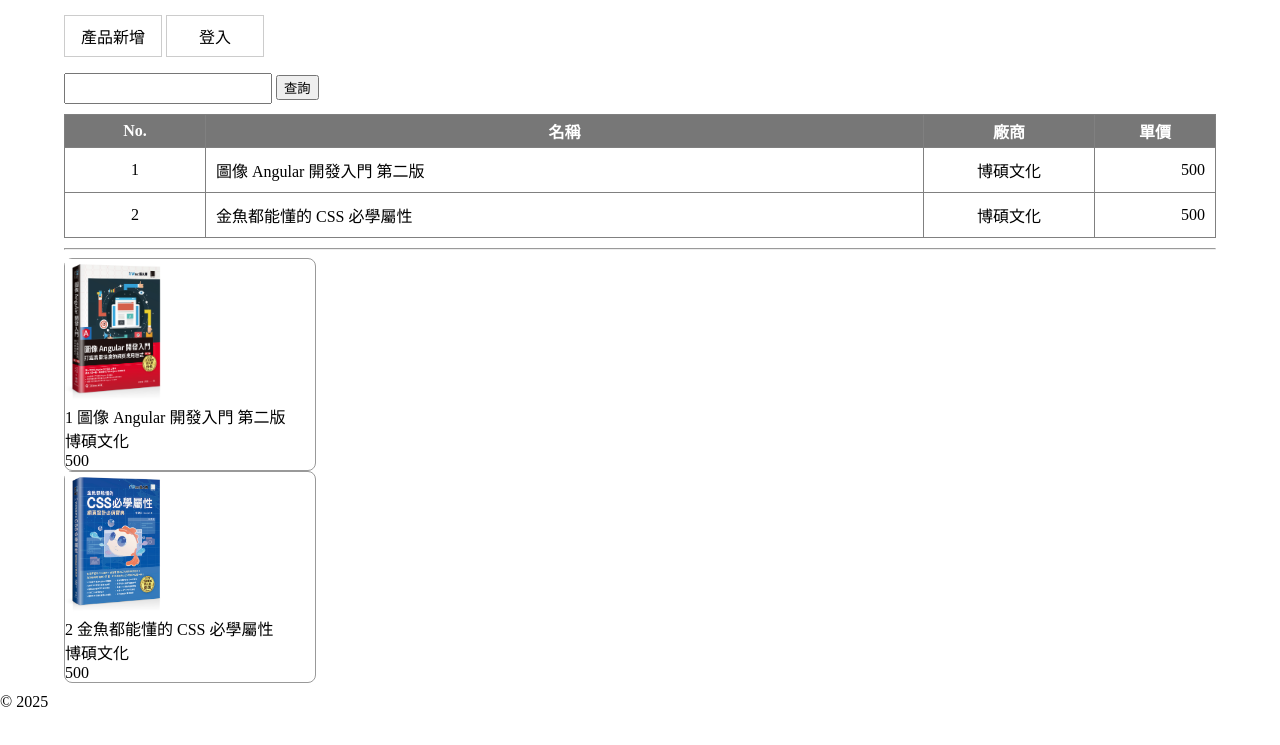
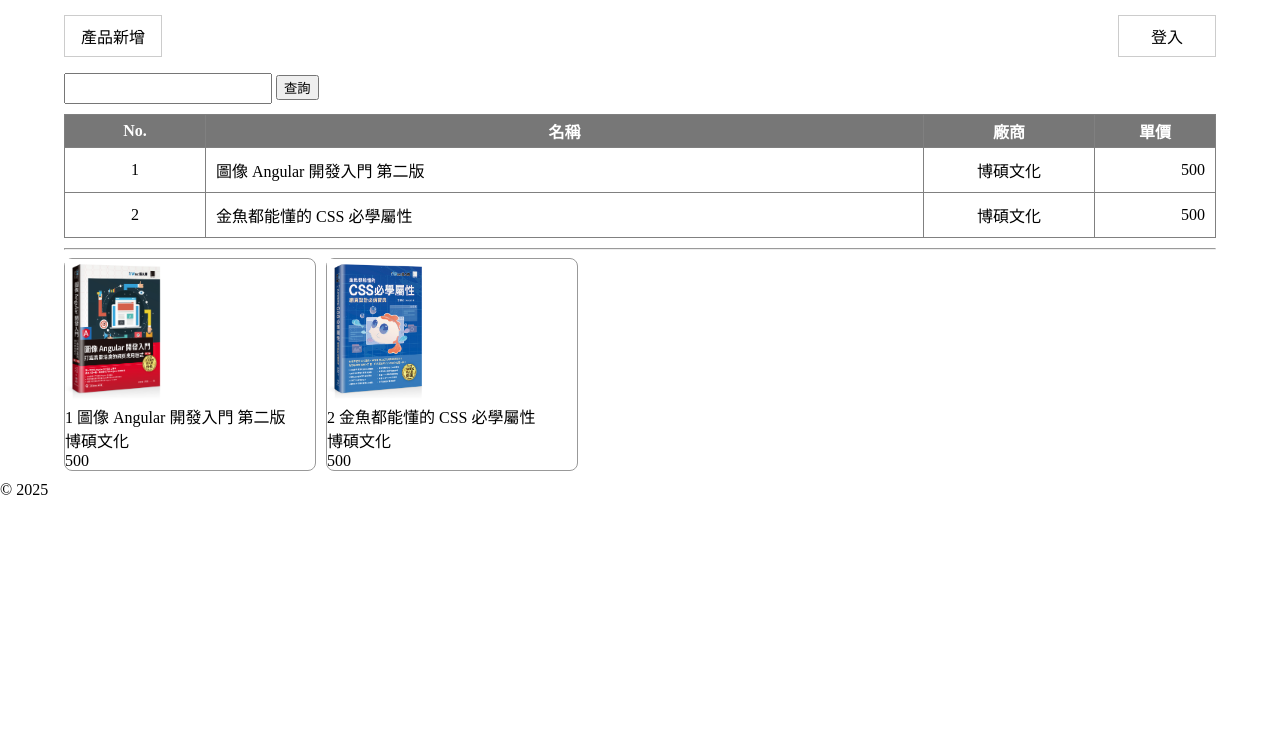
Before and after one commit to 14130231-rgb/mcu-114-1-web-14130231, a plain HTML site: page src/index.html in a window 1280 px wide. Shown: the part 49-794 px from the top of the page. Drawn offline with Linux system fonts and the light colour scheme.

Commit message:
feat(css):產品卡片清單排版實作

```diff
--- a/src/index.css
+++ b/src/index.css
@@ -23,6 +23,8 @@ nav {
 ul {
   list-style: none;
   padding: 0px;
+  display: flex;
+  justify-content: space-between;
 }
 
 ul > li {
@@ -39,12 +41,6 @@ a:hover,
 a:focus {
   color: black;
   text-decoration: none;
-}
-
-.card {
-  border: solid 1px #999;
-  border-radius: 8px;
-  width: 250px;
 }
 
 input[type="text"] {
@@ -90,6 +86,19 @@ td.price {
   text-align: right;
 }
 
+.card-container {
+  display: flex;
+  flex-direction: row;
+  flex-wrap: wrap;
+  gap: 10px;
+}
+
+.card {
+  border: solid 1px #999;
+  border-radius: 8px;
+  width: 250px;
+}
+
 footer {
   margin-top: 10px;
 }
--- a/src/index.html
+++ b/src/index.html
@@ -46,7 +46,8 @@
         </tr>
       </table>
       <hr />
-      <section class="card">
+      <div class="card-container">
+        <div class="card">
           <img src="./assets/images/angular.jpg" alt="" width="100" />
           <div>
             <span>1</span>
@@ -54,8 +55,8 @@
           </div>
           <div>博碩文化</div>
           <div>500</div>
-      </section>
-      <section class="card">
+        </div>
+        <div class="card">
           <img src="./assets/images/css.jpg" alt="" width="100" />
           <div>
             <span>2</span>
@@ -63,7 +64,8 @@
           </div>
           <div>博碩文化</div>
           <div>500</div>
-      </section>
+        </div>
+      </div>
     </section>
     <footer>© 2025</footer>
   </body>
```
Lines whose indentation alone changed are shown as unchanged.
